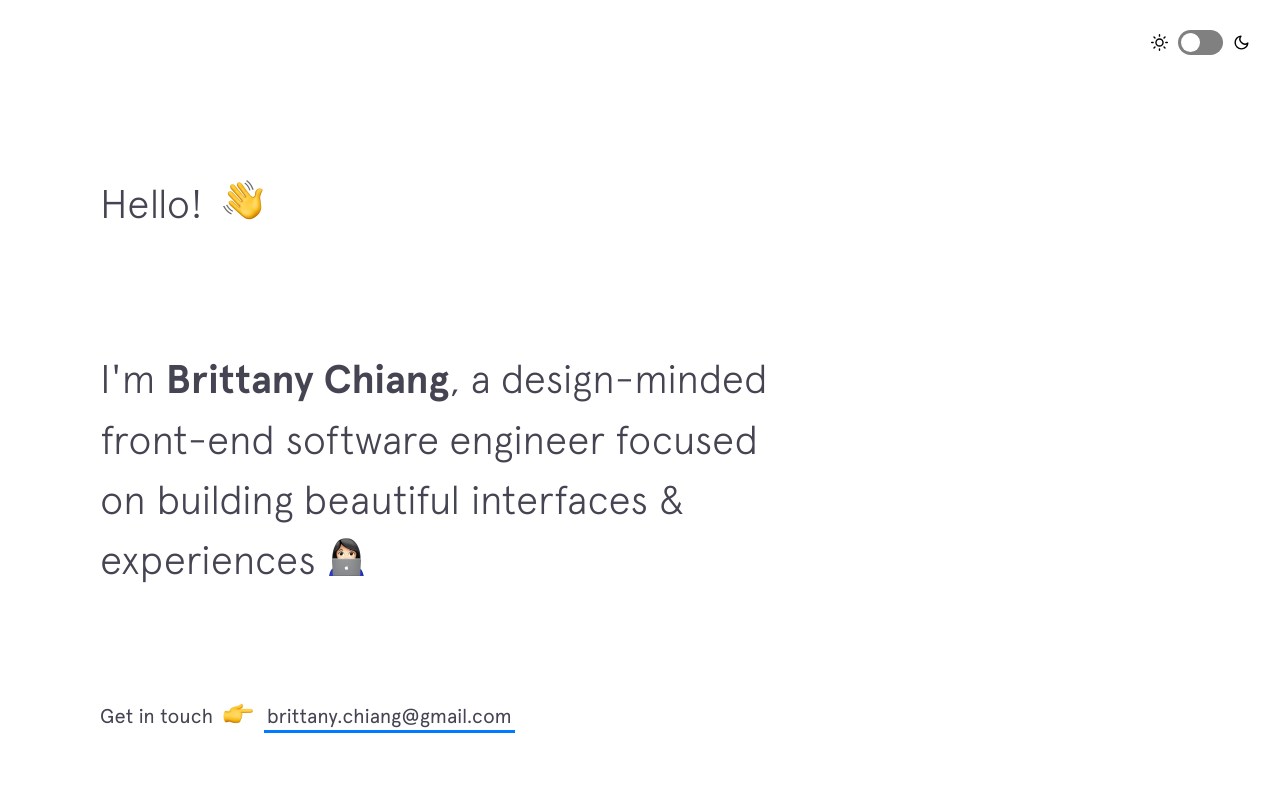
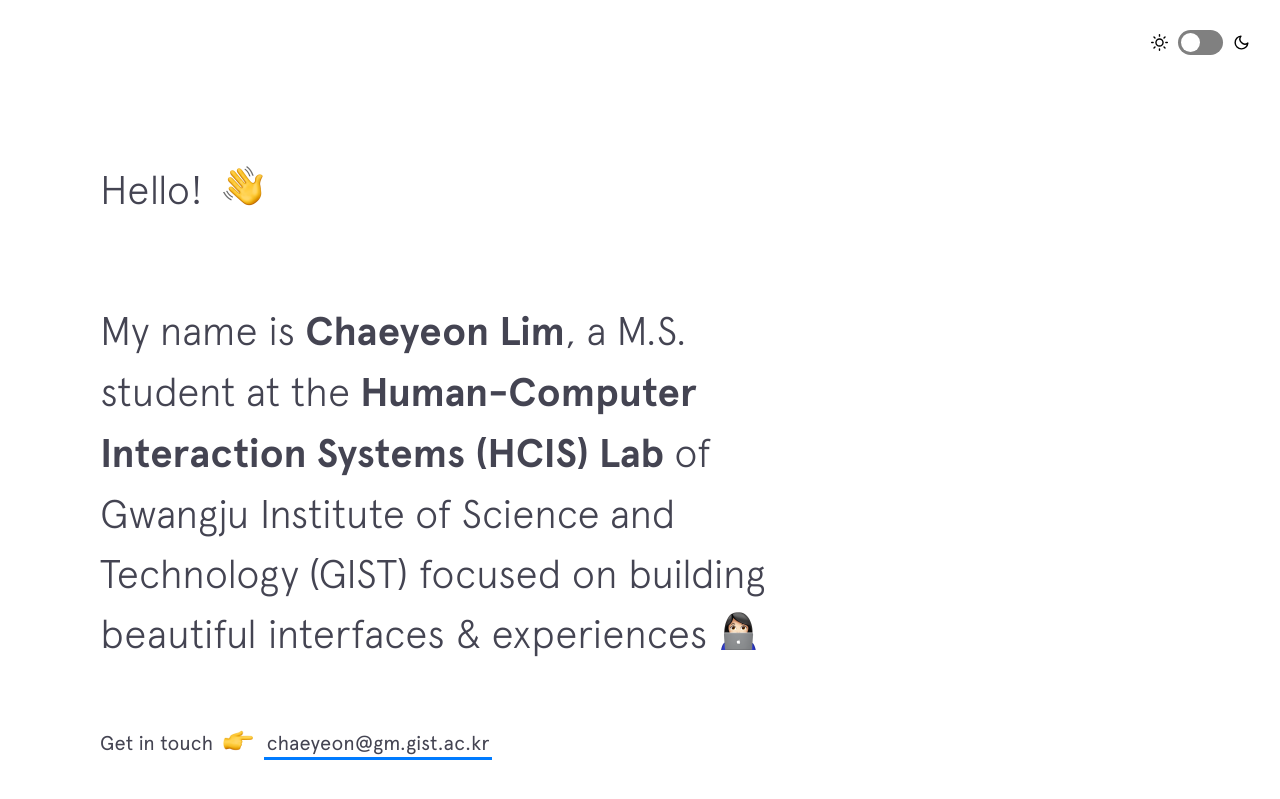
Before and after one commit to chaeyeonss/chaeyeonss.github.io, a Jekyll site: the page built from index.html, in a window 1280 px wide and 900 px high. Shown: the top 799 px of the window. Built offline with Jekyll 4.4.1, drawn with Linux system fonts in a browser that asks for light colours; nearby versions of some CDN libraries.

Commit message:
fix: intro.html 소개글 1차 수정

```diff
--- a/_includes/intro.html
+++ b/_includes/intro.html
@@ -1,18 +1,19 @@
 <header class="intro">
-  <h1 class="intro__hello">Hello!
+  <h3 class="intro__hello">Hello!
     <span class="emoji wave-hand animated"></span>
-  </h1>
+  </h3>
 
-  <h2 class="intro__tagline">I'm
-    <span class="name">Brittany Chiang</span>, a design-minded front-end software engineer focused on building beautiful interfaces &amp; experiences
+  <h3 class="intro__tagline">My name is
+    <span class="name">Chaeyeon Lim</span>, a M.S. student at the
+    <a href="https://sites.google.com/view/gist-hcis-lab/home" target="_blank">Human-Computer Interaction Systems (HCIS) Lab</a> of Gwangju Institute of Science and Technology (GIST) focused on building beautiful interfaces &amp; experiences
     <span class="emoji technologist"></span>
-  </h2>
+  </h3>
 
   <h3 class="intro__contact">
     <span>Get in touch </span>
     <span class="emoji pointer"></span>
     <span>
-      <a href="mailto:brittany.chiang@gmail.com" target="_blank" class="highlight-link">brittany.chiang@gmail.com</a>
+      <a href="mailto:chaeyeon@gm.gist.ac.kr" target="_blank" class="highlight-link">chaeyeon@gm.gist.ac.kr</a>
     </span>
   </h3>
 </header>
```
